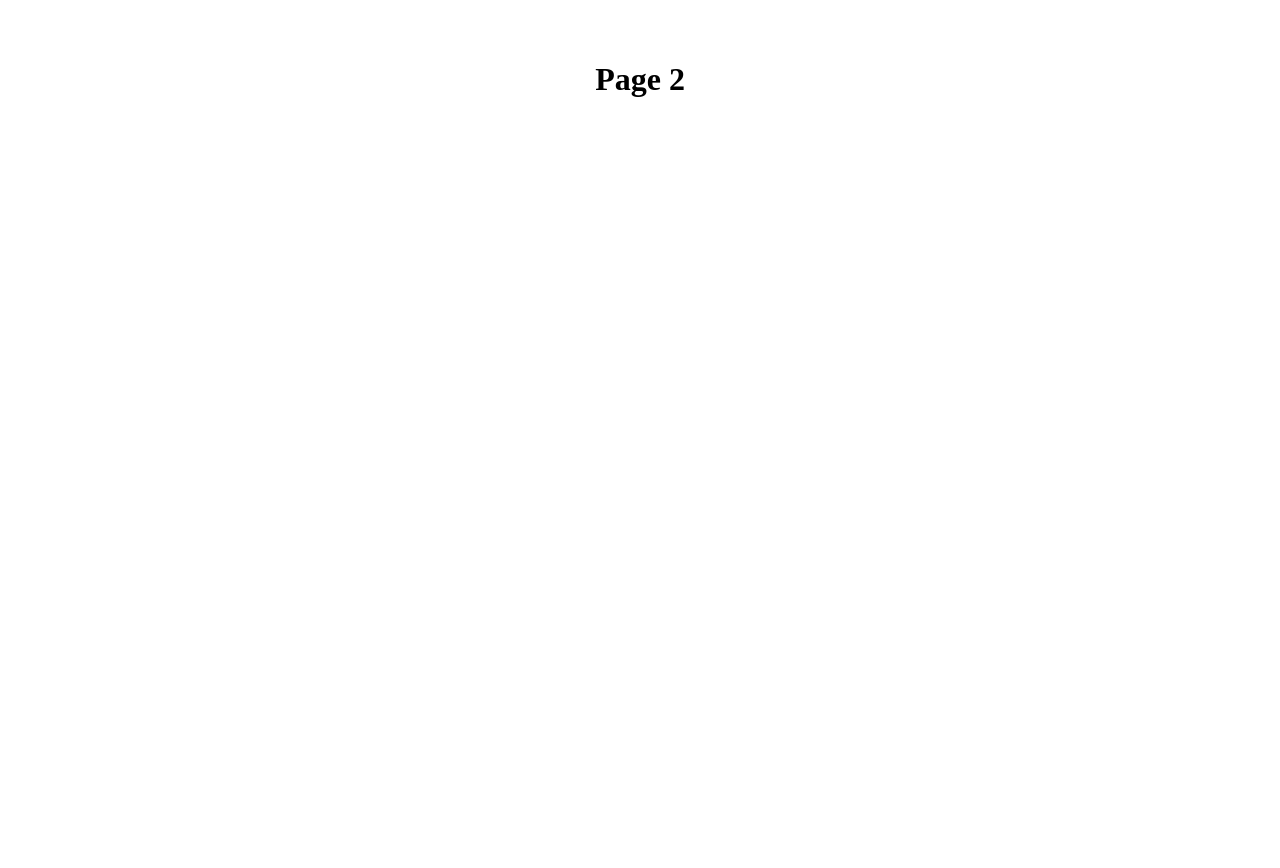
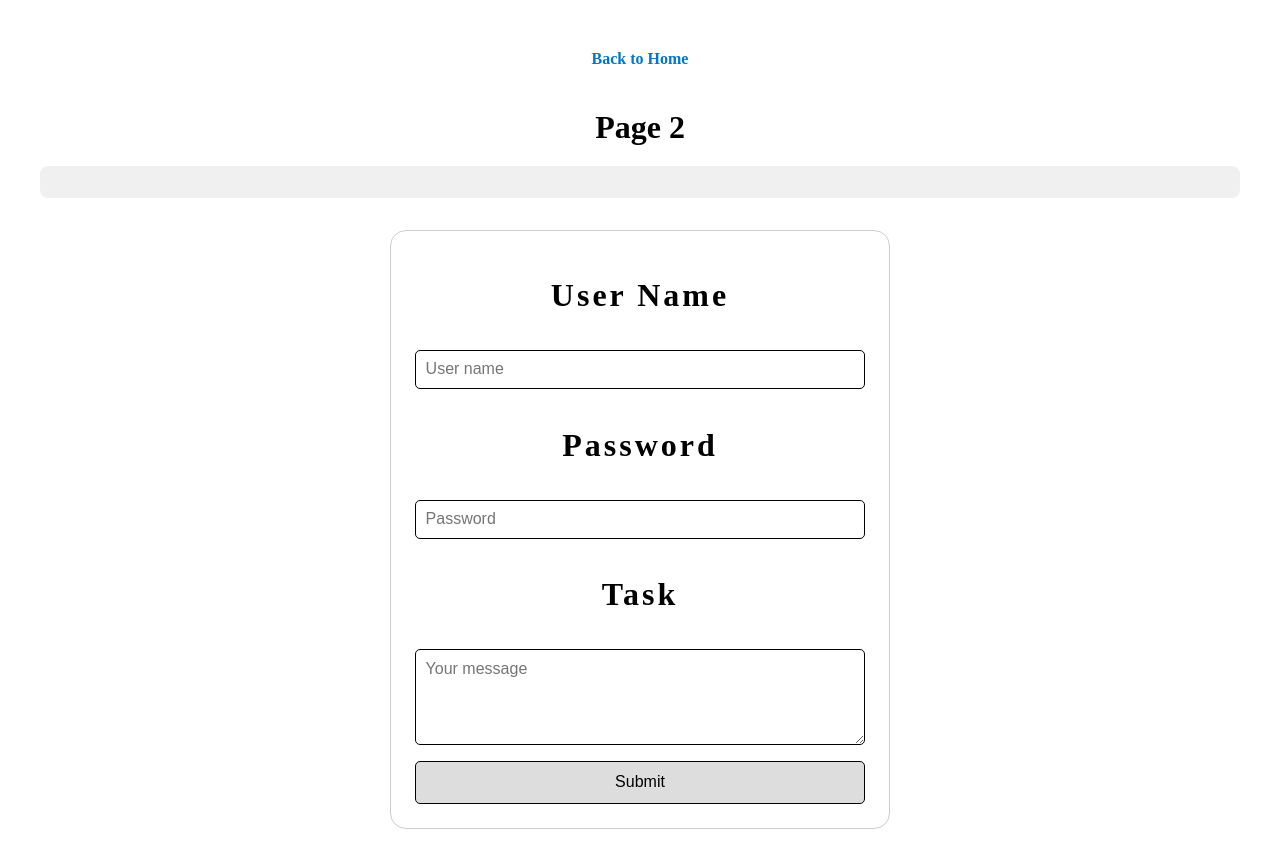
Before and after one commit to sethbtaylor2020/TeamProjectManager, a React (Vite) app: page /page2 in a window 1280 px wide. Shown: the top 868 px of the page. Before the commit the page ends 800 px from the top, so only its background shows below. Built offline with nearby package versions, Linux system fonts and the light colour scheme.

Commit message:
page2_with_css_homepage_link_and_forms

```diff
--- /dev/null
+++ b/src/Page2.css
@@ -0,0 +1,71 @@
+form {
+  max-width: 450px;
+  margin: 2rem auto;
+  padding: 1.5rem;
+  background-color: var(--other-color);
+  color: white;
+  border: 1px solid #ccc;
+  border-radius: 1em;
+  box-shadow: 5px 5px 10px var(--main-color);
+  display: flex;
+  flex-direction: column;
+  gap: 1rem;
+}
+
+form h1 {
+  text-align: center;
+  letter-spacing: 3px;
+  color: black;
+}
+
+input,
+textarea {
+  font: 1em sans-serif;
+  width: 100%;
+  box-sizing: border-box;
+  padding: 0.6em;
+  border: 2px solid var(--o2-color);
+  border-radius: 5px;
+  background-color: white;
+  color: black;
+  border: 1px solid #ddd;
+  border-color: black;
+}
+
+input:focus,
+textarea:focus {
+  outline-style: solid;
+  outline-color: #000;
+}
+
+textarea {
+  height: 6em;
+  resize: vertical;
+}
+
+button {
+  padding: 0.7em 0em;
+  border: 1px solid black;
+  border-radius: 5px;
+  background-color: #ddd;
+  color: #000000;
+  font-size: 1em;
+  cursor: pointer;
+  transition: background-color 0.2s ease;
+}
+
+button:hover {
+  background-color: var(--o2-color);
+}
+
+.moveDown {
+  margin-top: 2.4em;
+}
+
+#feedback {
+  color: black;
+  background: #f0f0f0;
+  padding: 1rem;
+  border-radius: 8px;
+  margin-bottom: 1rem;
+}
--- a/src/Page2.jsx
+++ b/src/Page2.jsx
@@ -1,9 +1,51 @@
+import { Link } from 'react-router-dom'
+import { useState } from 'react'
+import './Page2.css'
 
 function Page2() {
+  const [form, setForm] = useState({ name: "", password: "", message: "" });
+  const [feedback, setFeedback] = useState("");
+
+  function handleChange(e) {
+    setForm({ ...form, [e.target.name]: e.target.value });
+  }
+
+  function handleSubmit(e) {
+    // prevents page reload console.log("Form submitted:", form);
+    e.preventDefault();
+
+    // Build the message
+    const msg = `Hello ${form.name}! Thank you for your message. We will get back with you as soon as possible!`;
+    setFeedback(msg);
+
+    // Toggle the moveDown class on the body
+    document.body.classList.toggle("moveDown");
+    setForm({ name: "", password: "", message: "" });
+  }
+
+
   return (
-    <div>
-      <h1>Page 2</h1>
-    </div>
+    <>
+      <Link to="/">Back to Home</Link>
+
+      <div>
+        <h1>Page 2</h1>
+      </div>
+
+      <div>
+        <div id="feedback">{feedback}</div>
+        <form onSubmit={handleSubmit}>
+          <h1>User Name</h1>
+          <input name="name" type="text" value={form.name} onChange={handleChange} placeholder="User name" />
+          <h1>Password</h1>
+          <input name="password" type="password" value={form.password} onChange={handleChange} placeholder="Password" />
+          <h1>Task</h1>
+          <textarea name="message" value={form.message} onChange={handleChange} placeholder="Your message" />
+
+          <button type="submit">Submit</button>
+        </form>
+      </div>
+    </>
   )
 }
 
```
